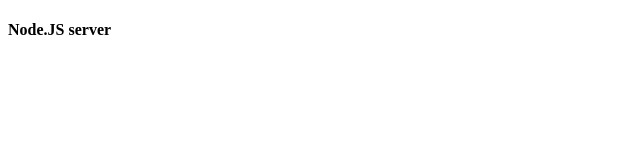
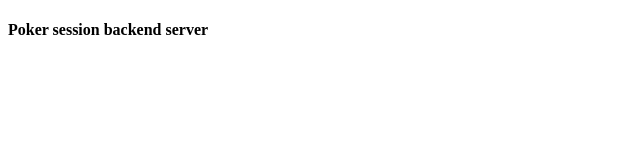
Before and after one commit to drpreag/poker_backend, a website: page index.html in a window 1280 px wide. Shown: the whole page, without its empty margins (0-640 px from the left). Drawn offline with nearby package versions, Linux system fonts and the light colour scheme.

Commit message:
Updated packages

```diff
--- a/index.html
+++ b/index.html
@@ -5,10 +5,10 @@
         <meta http-equiv="Content-Language" content="rs">
         <meta name="viewport" content="width=device-width,initial-scale=1.0">
         <script src="/socket.io/socket.io.js"></script>
-        <title>Node.JS server</title>
+        <title>Poker session backend server</title>
     </head>
 
     <body>
-        <h4>Node.JS server</h4>
+        <h4>Poker session backend server</h4>
     </body>
 </html>
--- a/package.json
+++ b/package.json
@@ -13,6 +13,7 @@
     "cors": "^2.8.4",
     "express": "*",
     "helmet": "^3.14.0",
+    "nodemon": "^1.18.4",
     "socket.io": "*"
   }
 }
```
Also changed, not shown: 1 other file.
